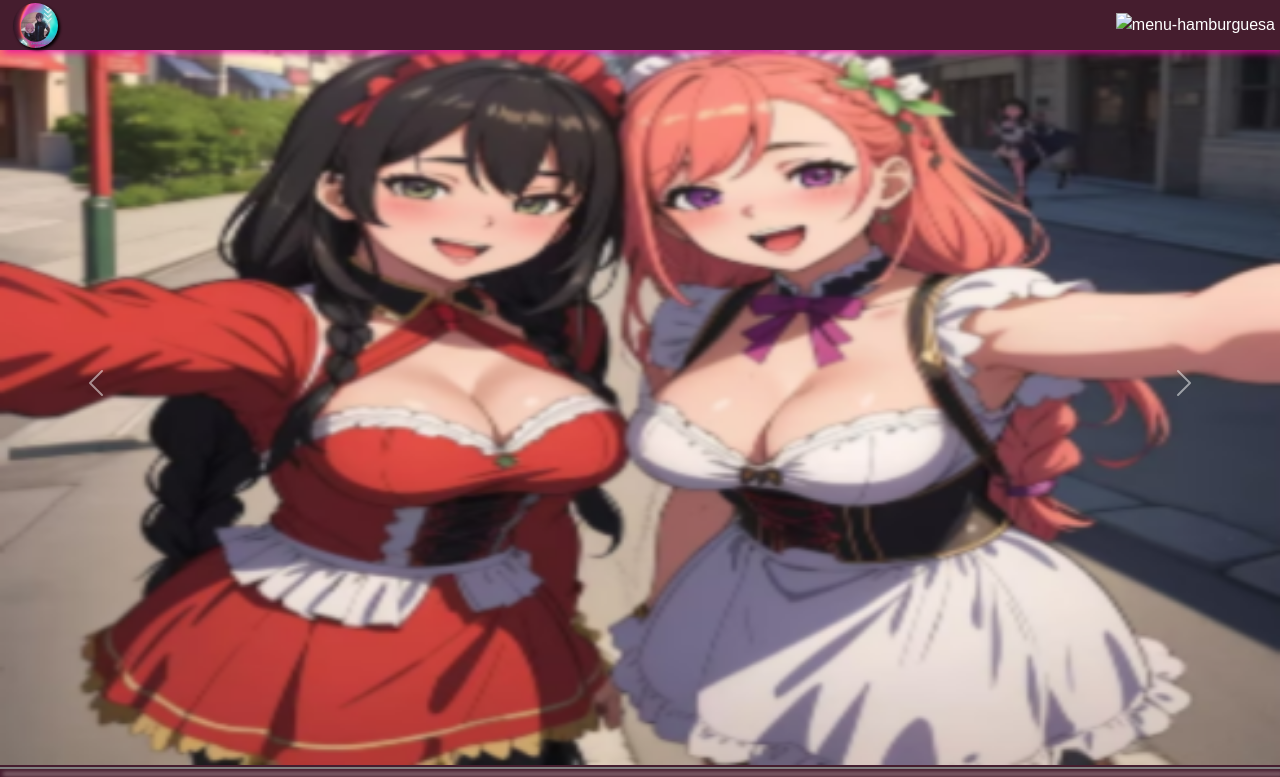
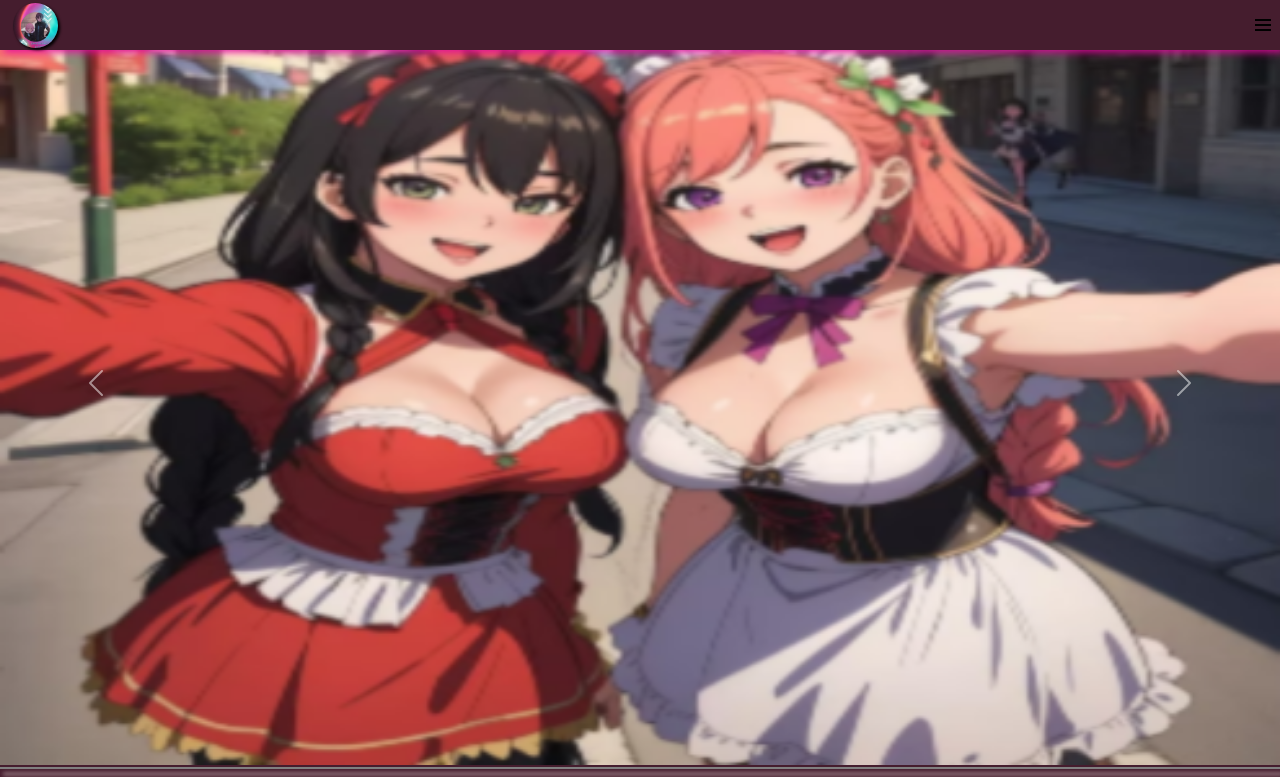
Before and after one commit to jaresStraicker/proyecto-coderhouse, a plain HTML site: page index.html in a window 1280 px wide. Shown: the top 777 px of the page. Drawn offline with nearby package versions, Linux system fonts and the light colour scheme; files that its build step writes are made by us from their sources; the site is published under a folder, as on GitHub Pages, so addresses that start at the root find nothing.

Commit message:
se  corrigio ruta menu hamburguesa

```diff
--- a/index.html
+++ b/index.html
@@ -18,7 +18,7 @@
         </div>
         <div class="buscador">
         <input type="text" placeholder="Buscar..." class="input">
-        <img src="/images/bx-menu.svg" alt="menu-hamburguesa" class="menu-hamburguesa">
+        <img src="images/bx-menu.svg" alt="menu-hamburguesa" class="menu-hamburguesa">
         </div>
         <nav class="nav-menu">
             <ul class="conainer-de-list">
```
